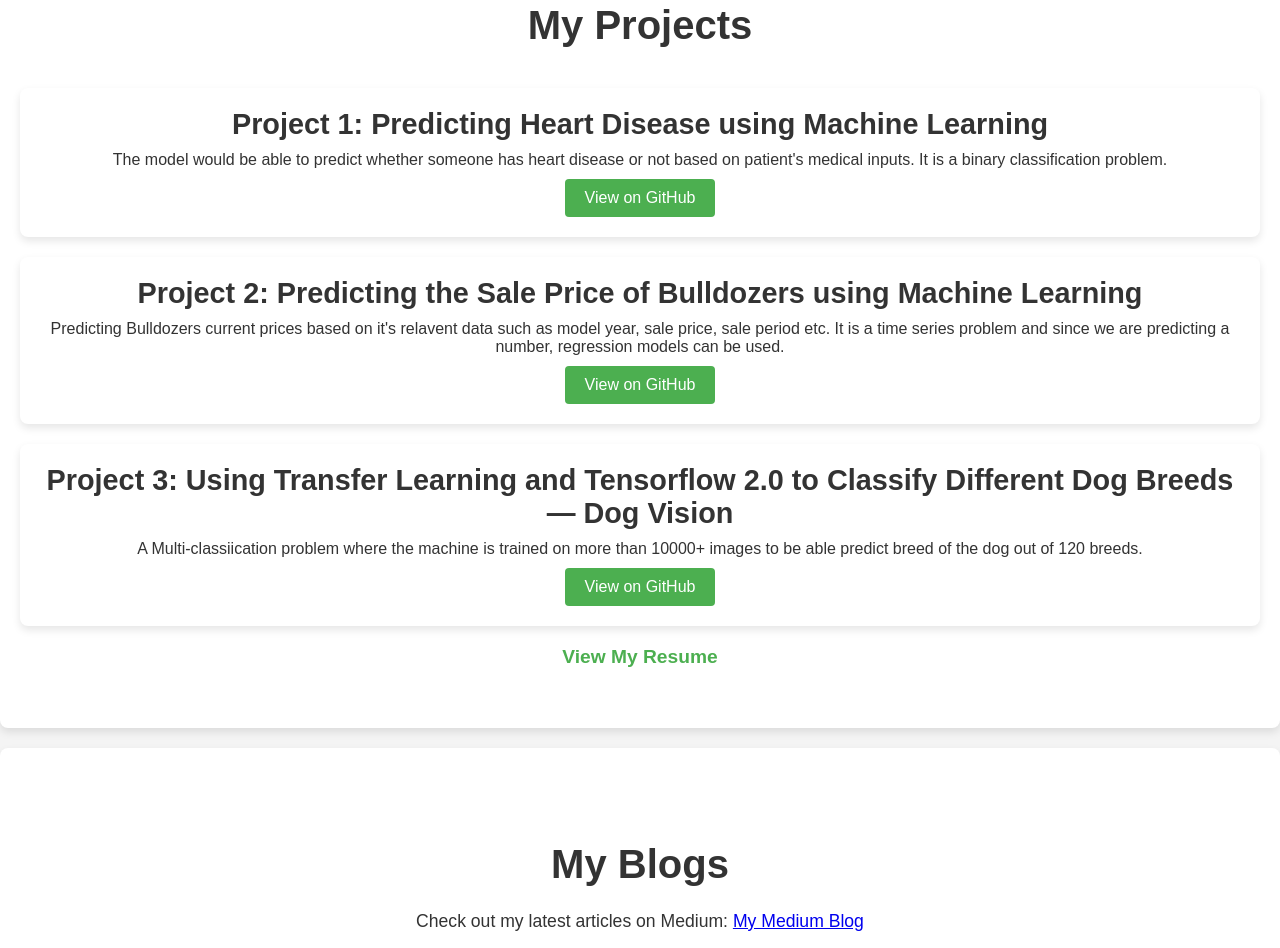
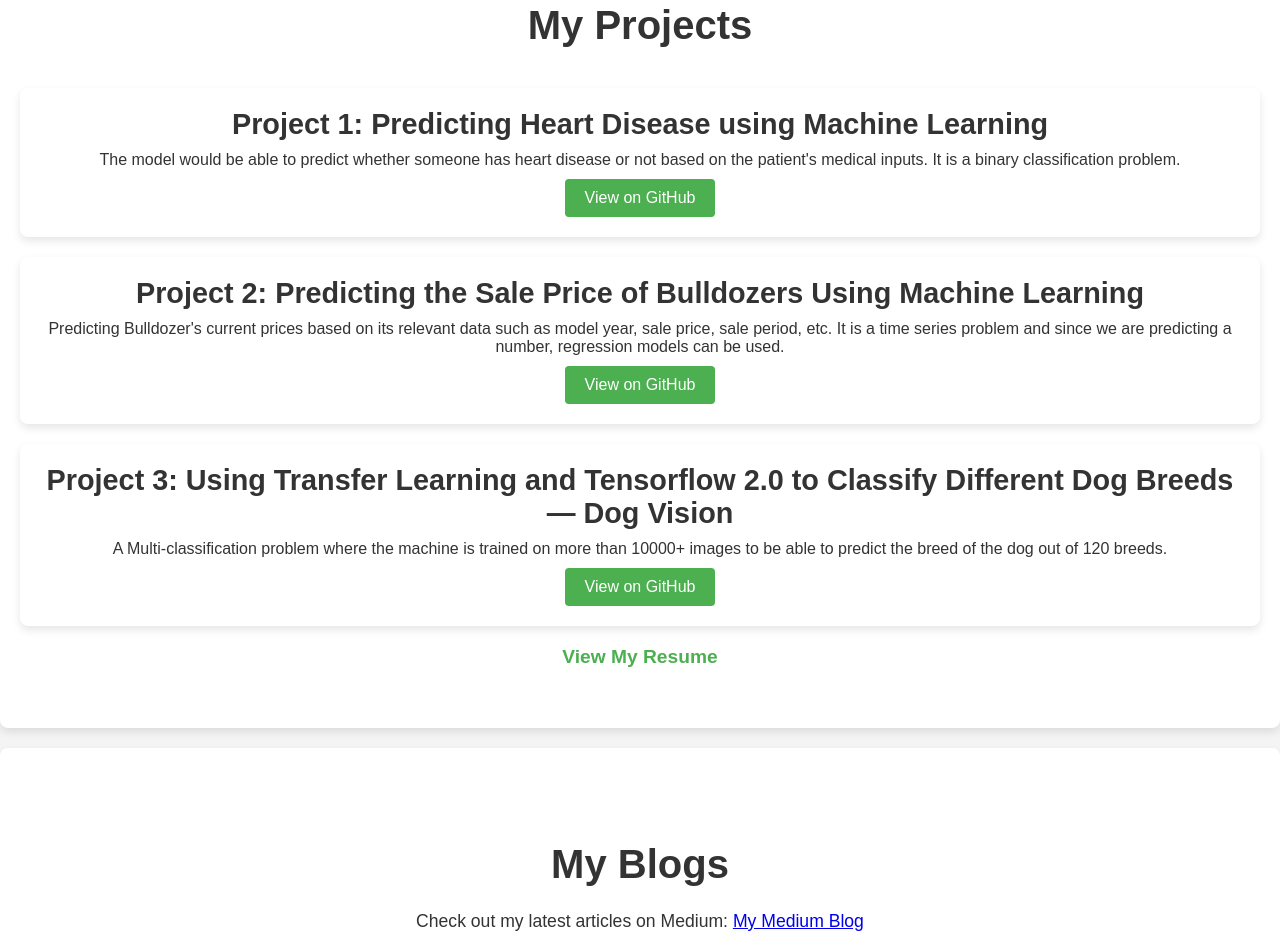
Before and after one commit to Sarthak132/Sarthak_Portfolio, a plain HTML site: page index.html in a window 1280 px wide. Shown: the part 1222-2170 px from the top of the page. Drawn offline with Linux system fonts and the light colour scheme.

Commit message:
Update index.html

```diff
--- a/index.html
+++ b/index.html
@@ -193,17 +193,17 @@
         <div class="portfolio-container">
             <div class="portfolio-item">
                 <h3>Project 1: Predicting Heart Disease using Machine Learning</h3>
-                <p><center>The model would be able to predict whether someone has heart disease or not based on patient's medical inputs. It is a binary classification problem.</center></p>
+                <p><center>The model would be able to predict whether someone has heart disease or not based on the patient's medical inputs. It is a binary classification problem.</center></p>
                 <a href="https://github.com/Sarthak132/Machine_Learning_Projects/blob/d902a1b6aca66d63d3bcc7c86f9720feb651bf67/Predicting%20Heart%20Disease%20using%20Machine%20Learning.ipynb" target="_blank">View on GitHub</a>
             </div>
             <div class="portfolio-item">
-                <h3>Project 2: Predicting the Sale Price of Bulldozers using Machine Learning</h3>
-                <p><center>Predicting Bulldozers current prices based on it's relavent data such as model year, sale price, sale period etc. It is a time series problem and since we are predicting a number, regression models can be used.</center></p>
+                <h3>Project 2: Predicting the Sale Price of Bulldozers Using Machine Learning</h3>
+                <p><center>Predicting Bulldozer's current prices based on its relevant data such as model year, sale price, sale period, etc. It is a time series problem and since we are predicting a number, regression models can be used.</center></p>
                 <a href="https://github.com/Sarthak132/Machine_Learning_Projects/blob/d902a1b6aca66d63d3bcc7c86f9720feb651bf67/Predicting%20the%20Sale%20Price%20of%20Bulldozers%20using%20Machine%20Learning.ipynb" target="_blank">View on GitHub</a>
             </div>
 	    <div class="portfolio-item">
                 <h3>Project 3: Using Transfer Learning and Tensorflow 2.0 to Classify Different Dog Breeds — Dog Vision</h3>
-                <p><center>A Multi-classiication problem where the machine is trained on more than 10000+ images to be able predict breed of the dog out of 120 breeds.</center></p>
+                <p><center>A Multi-classification problem where the machine is trained on more than 10000+ images to be able to predict the breed of the dog out of 120 breeds.</center></p>
                 <a href="https://github.com/Sarthak132/Machine_Learning_Projects/blob/d902a1b6aca66d63d3bcc7c86f9720feb651bf67/Using_Tranfer_Learning_and_Tensorflow_2_0_to_Classify_Different_Dog_Breeds.ipynb" target="_blank">View on GitHub</a>
             </div>
         </div>
@@ -218,7 +218,7 @@
     <section id="contact">
         <h2>Contact Me</h2>
         <div class="contact-form">
-            <form action="https://formspree.io/f/{form_id}" method="post">
+            <form action="https://formspree.io/f/xvgplrpy" method="post">
                 <label for="name">Your Name:</label>
                 <input type="text" id="name" name="name" required>
 
```
